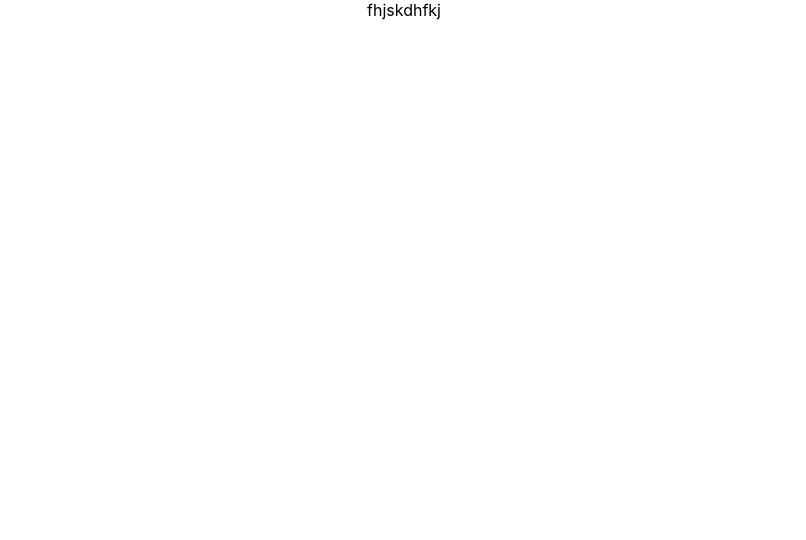
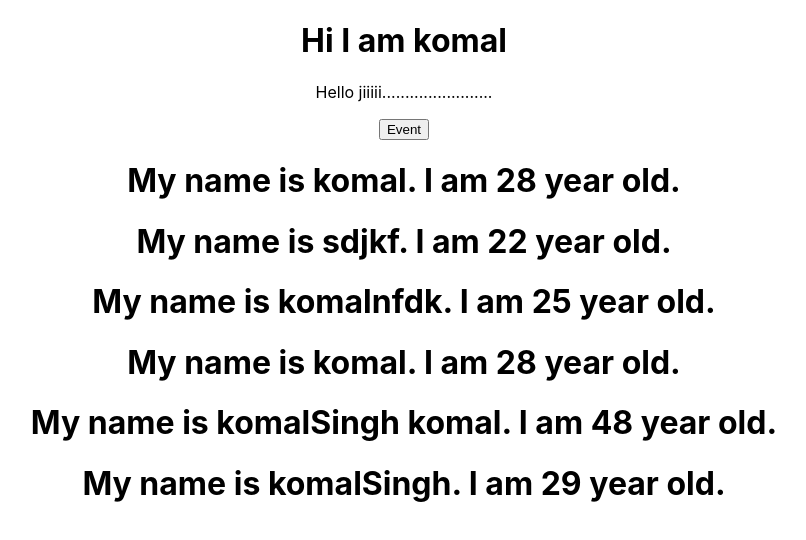
Before and after one commit to komal2831/GaiaBharat, a React (Create React App) app: page / in a window 1280 px wide. Shown: the top 540 px of the page, without its empty margins (236-1042 px from the left). Built offline with nearby package versions, Linux system fonts and the light colour scheme.

Commit message:
lesson 53

```diff
--- a/src/App.js
+++ b/src/App.js
@@ -1,12 +1,16 @@
 import React from 'react';
 import logo from './logo.svg';
 import Basics from "./components/basics";
+import Child from "./components/child";
 import './App.css';
 
 function App() {
   return (
     <div className="App">
       <Basics />
+      <Child name="komal" age="28" />
+      <Child name="komalSingh komal" age="48" />
+      <Child name="komalSingh" age="29" />
     </div>
   );
 }
--- a/src/components/basics.js
+++ b/src/components/basics.js
@@ -1,11 +1,35 @@
 import React, { Component } from 'react';
+import Child from "./child";
 
 class Basics extends Component {
+    state={
+        arr : [
+            {"name" : "komal", "age":"28"},
+            {"name" : "sdjkf", "age":"22"},
+            {"name" : "komalnfdk", "age":"25"}
+        ]
+    }
+
+    applyEvent = () => {
+        console.log("update value");
+        this.setState({
+            arr : [
+                {"name" : ".....", "age":"18"},
+                {"name" : "sdj..kf", "age":"12"},
+                {"name" : "koma........lnfdk", "age":"15"}
+            ]
+        })
+    }
 
     render() {
         return (
-            <div>
-                fhjskdhfkj
+            <div className="container">
+                <h1>Hi I am komal</h1>
+                <p>Hello jiiiii........................</p>
+                <button onClick={()=>this.applyEvent()}>Event</button>
+                <Child name = {this.state.arr[0].name} age={this.state.arr[0].age} />
+                <Child name = {this.state.arr[1].name} age={this.state.arr[1].age} />
+                <Child name = {this.state.arr[2].name} age={this.state.arr[2].age} />
             </div>
           );
     }
--- /dev/null
+++ b/src/components/child.js
@@ -0,0 +1,9 @@
+import React from "react"
+
+const Child = (props) =>{
+    return <div>
+        <h1>My name is {props.name}. I am {props.age} year old.</h1>
+    </div>
+}
+
+export default Child;
```
